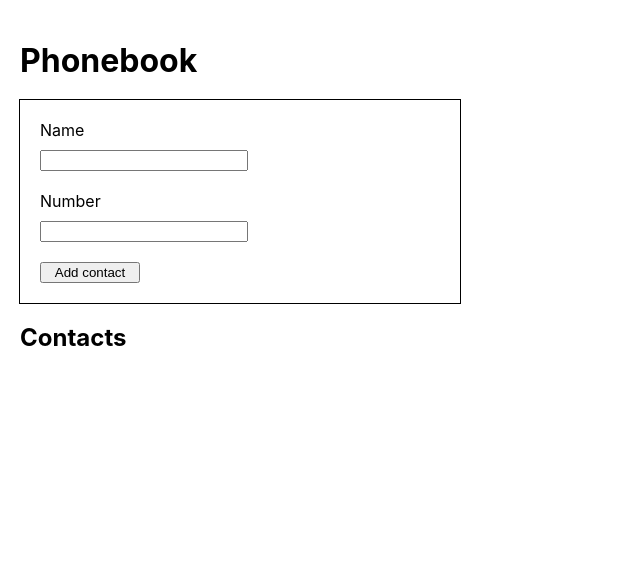
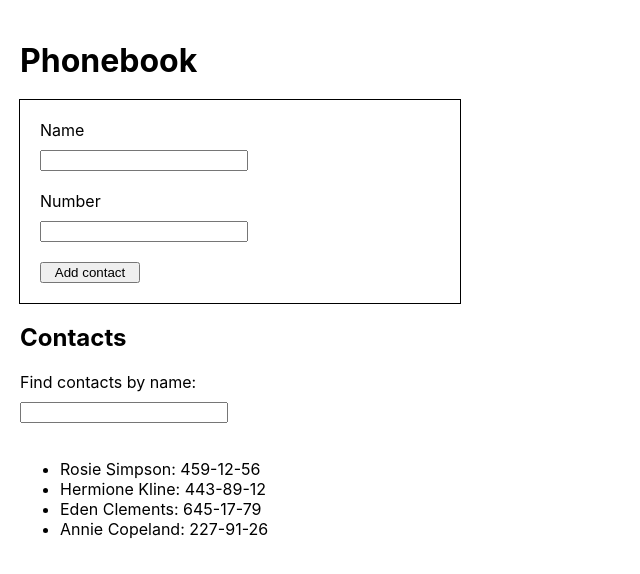
Before and after one commit to ArtPolguy/goit-react-hw-02-phonebook, a React (Create React App) app: page / in a window 1280 px wide. Shown: the top 574 px of the page, without its empty margins (0-640 px from the left). Built offline with nearby package versions, Linux system fonts and the light colour scheme.

Commit message:
add filter

```diff
--- a/src/components/App.jsx
+++ b/src/components/App.jsx
@@ -4,7 +4,13 @@
 
 export class App extends Component {
   state = {
-    contacts: [],
+    contacts: [
+      { id: 'id-1', name: 'Rosie Simpson', number: '459-12-56' },
+      { id: 'id-2', name: 'Hermione Kline', number: '443-89-12' },
+      { id: 'id-3', name: 'Eden Clements', number: '645-17-79' },
+      { id: 'id-4', name: 'Annie Copeland', number: '227-91-26' },
+    ],
+    filter: '',
     name: '',
     number: '',
   };
@@ -13,21 +19,54 @@
 
   handleInputChange = e => {
     this.setState({ [e.currentTarget.name]: e.currentTarget.value });
+    this.filterContacts(e.currentTarget.value);
+  };
+
+  filterContacts = () => {
+    const { filter, contacts } = this.state;
+    const normalizedFilter = filter.toLowerCase();
+    if (!filter) {
+      return contacts;
+    }
+    const result = contacts.filter(
+      ({ name, number }) =>
+        name.toLowerCase().includes(normalizedFilter) ||
+        number.includes(normalizedFilter)
+    );
+
+    return result;
   };
 
   handleBtnSubmit = e => {
     e.preventDefault();
-    const { name, number } = this.state;
 
-    this.setState(prevState => ({
-      contacts: [...prevState.contacts, { name, number, id: nanoid() }],
-    }));
-
+    this.setState(prevState => {
+      const { name, number, contacts } = prevState;
+      const objContact = {
+        id: nanoid(),
+        name,
+        number,
+      };
+      return {
+        contacts: [...contacts, objContact],
+        name: '',
+        number: '',
+      };
+    });
     console.log(this.state);
   };
 
   render() {
-    const { name, contacts, number } = this.state;
+    const { name, number, filter } = this.state;
+    const contacts = this.filterContacts();
+    const contactList = contacts.map(({ id, name, number }) => {
+      return (
+        <li key={id}>
+          <span>{name}: </span>
+          <span>{number}</span>
+        </li>
+      );
+    });
     return (
       <div className={css.container}>
         <h1 className={css.title}>Phonebook</h1>
@@ -62,11 +101,17 @@
           </button>
         </form>
         <h2>Contacts</h2>
-        <ul>
-          {/* {contacts.map((contact, index) => {
-            return <li key={name}>{contact}</li>;
-          })} */}
-        </ul>
+        <label className={css.findNameLabel}>
+          Find contacts by name:
+          <input
+            className={css.input}
+            type="text"
+            name="filter"
+            value={filter}
+            onChange={this.handleInputChange}
+          />
+        </label>
+        <ul>{contactList}</ul>
       </div>
     );
   }
--- a/src/components/App.module.css
+++ b/src/components/App.module.css
@@ -21,3 +21,7 @@
 .submitBtn {
   max-width: 100px;
 }
+.findNameLabel {
+  display: flex;
+  flex-direction: column;
+}
```
